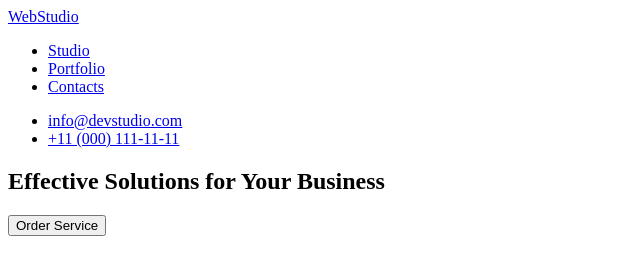
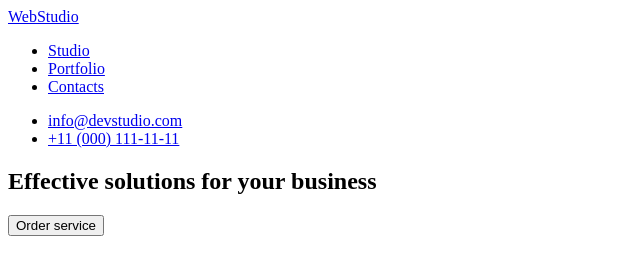
Before and after one commit to 5791-IM/goitmarkup-hw-01, a plain HTML site: page index.html in a window 1280 px wide. Shown: the full height of the page, 0-640 px from the left. Drawn offline with Linux system fonts and the light colour scheme.

Commit message:
Add main to body , add hero section to main

```diff
--- a/index.html
+++ b/index.html
@@ -37,9 +37,8 @@
     <main>
         <!-- Hero section -->
         <section>
-            <h1>Effective Solutions for Your Business</h1>
-            <button type="button">Order Service</button>
-
+            <h1>Effective solutions for your business</h1>
+            <button type="button">Order service</button>
         </section>
     </main>
 
```
